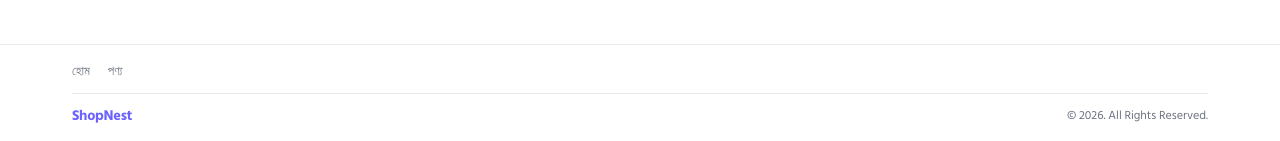
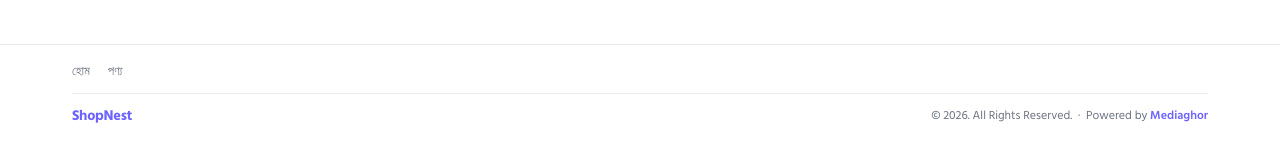
Before and after one commit to tanmoymondal1312/ShopNest, a FastAPI app: page / in a window 1280 px wide. Shown: the part 867-1008 px from the top of the page. Run offline with FastAPI, Linux system fonts and the light colour scheme; data that the repository does not hold is empty; some libraries are stand-ins or nearby versions.

Commit message:
Footer: add Powered by Mediaghor link
Co-Authored-By: Claude Sonnet 4.6 <noreply@anthropic.com>

```diff
--- a/static/css/shop.css
+++ b/static/css/shop.css
@@ -90,6 +90,8 @@
   text-decoration: none;
 }
 .ft-simple-copy { font-size: .75rem; color: var(--text-muted); }
+.ft-mediaghor { color: var(--accent); font-weight: 600; transition: opacity .15s; }
+.ft-mediaghor:hover { opacity: .75; }
 
 @media (max-width: 600px) {
   .ft-row1 { flex-direction: column; align-items: flex-start; gap: 10px; }
--- a/templates/includes/footer.html
+++ b/templates/includes/footer.html
@@ -63,7 +63,7 @@
     <!-- Row 2: brand · copyright -->
     <div class="ft-row2">
       <a href="/" class="ft-simple-brand">{{ settings.store_name }}</a>
-      <span class="ft-simple-copy">© {{ current_year() }}. All Rights Reserved.</span>
+      <span class="ft-simple-copy">© {{ current_year() }}. All Rights Reserved. &nbsp;·&nbsp; Powered by <a href="https://mediaghor.com" target="_blank" rel="noopener" class="ft-mediaghor">Mediaghor</a></span>
     </div>
 
   </div>
```
